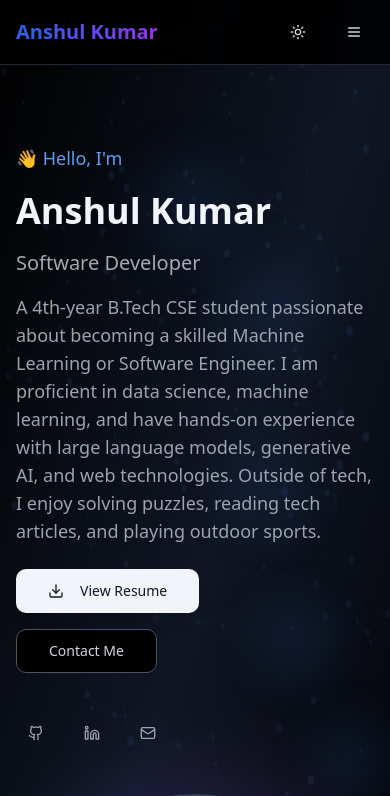
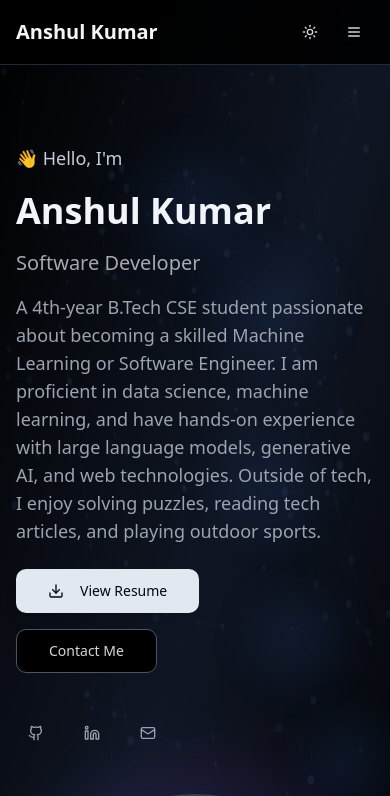
Before and after one commit to Anshulk2004/Portfolio_Main, a Next.js app: page / in a window 390 px wide. Shown: the top 796 px of the page. Built offline with nearby package versions, Linux system fonts and the light colour scheme.

Commit message:
Refine navbar responsiveness and portfolio colors

```diff
--- a/app/page.tsx
+++ b/app/page.tsx
@@ -195,14 +195,16 @@ export default function Portfolio() {
               whileHover={{ scale: 1.05 }}
               transition={{ type: "spring", stiffness: 400, damping: 10 }}
             >
-              <h1 className="text-xl font-bold bg-gradient-to-r from-blue-600 to-purple-600 bg-clip-text text-transparent">
+              <h1
+                className={`text-xl font-bold ${isDark ? "text-slate-100" : "text-slate-900"}`}
+              >
                 Anshul Kumar
               </h1>
             </motion.div>
 
             {/* Desktop Navigation */}
-            <div className="hidden md:block">
-              <div className="ml-10 flex items-baseline space-x-4">
+            <div className="hidden lg:block min-w-0">
+              <div className="ml-6 flex items-baseline gap-1 xl:gap-2">
                 {navItems.map((item, index) => (
                   <motion.button
                     key={item.id}
@@ -224,7 +226,7 @@ export default function Portfolio() {
               </div>
             </div>
 
-            <div className="flex items-center space-x-4">
+            <div className="flex shrink-0 items-center gap-1 sm:gap-2">
               <motion.div whileHover={{ scale: 1.1 }} whileTap={{ scale: 0.9 }}>
                 <Button
                   variant="ghost"
@@ -245,7 +247,7 @@ export default function Portfolio() {
               </motion.div>
 
               {/* Mobile menu button */}
-              <div className="md:hidden">
+              <div className="lg:hidden">
                 <motion.div
                   whileHover={{ scale: 1.1 }}
                   whileTap={{ scale: 0.9 }}
@@ -278,7 +280,7 @@ export default function Portfolio() {
             initial={{ opacity: 0, height: 0 }}
             animate={{ opacity: 1, height: "auto" }}
             exit={{ opacity: 0, height: 0 }}
-            className={`md:hidden ${
+            className={`lg:hidden ${
               isDark ? "bg-black border-gray-800" : "bg-white border-gray-200"
             } border-t`}
           >
--- a/components/enhanced-hero.tsx
+++ b/components/enhanced-hero.tsx
@@ -63,7 +63,7 @@ export function EnhancedHero({ isDark, scrollToSection }: EnhancedHeroProps) {
                 transition={{ duration: 0.8, delay: 0.3 }}
               >
                 <motion.span
-                  className={`inline-block text-lg ${isDark ? "text-blue-400" : "text-blue-600"} font-medium`}
+                  className={`inline-block text-lg ${isDark ? "text-slate-300" : "text-slate-600"} font-medium`}
                   animate={{ opacity: [0.5, 1, 0.5] }}
                   transition={{ duration: 2, repeat: Number.POSITIVE_INFINITY }}
                 >
@@ -127,7 +127,7 @@ Outside of tech, I enjoy solving puzzles, reading tech articles, and playing out
   >
                 <Button
                   size="lg"
-                  className="bg-slate-800 text-white hover:bg-slate-700 dark:bg-slate-100 dark:text-slate-900 dark:hover:bg-white transform transition-all duration-300 shadow-lg"
+                  className="bg-slate-800 text-white hover:bg-slate-700 dark:bg-slate-200 dark:text-slate-950 dark:hover:bg-white transform transition-all duration-300 shadow-lg"
                 >
                   <Download className="mr-2 h-4 w-4" />
                   View Resume
```
